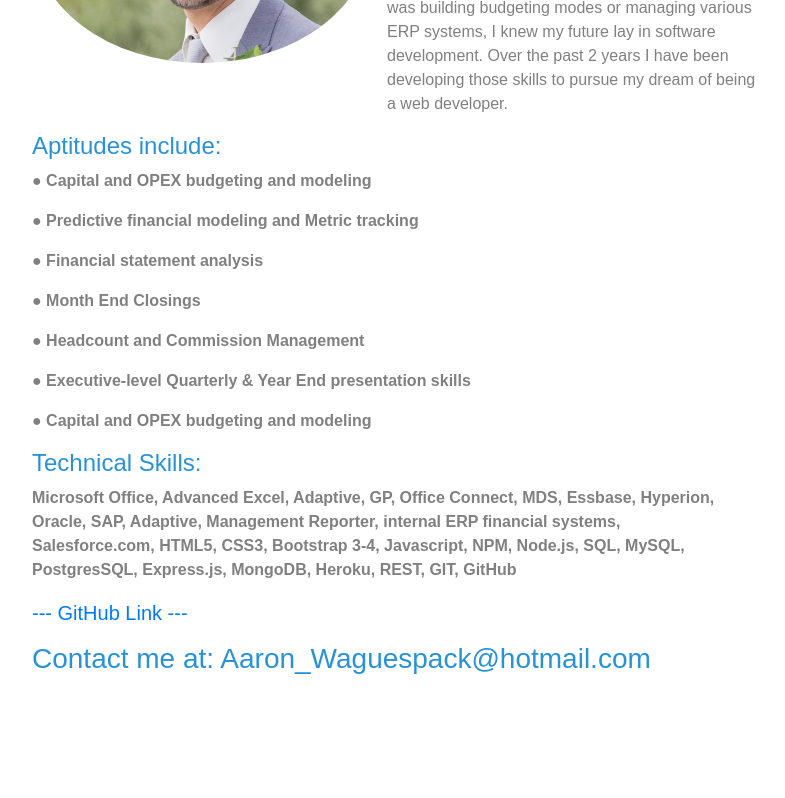
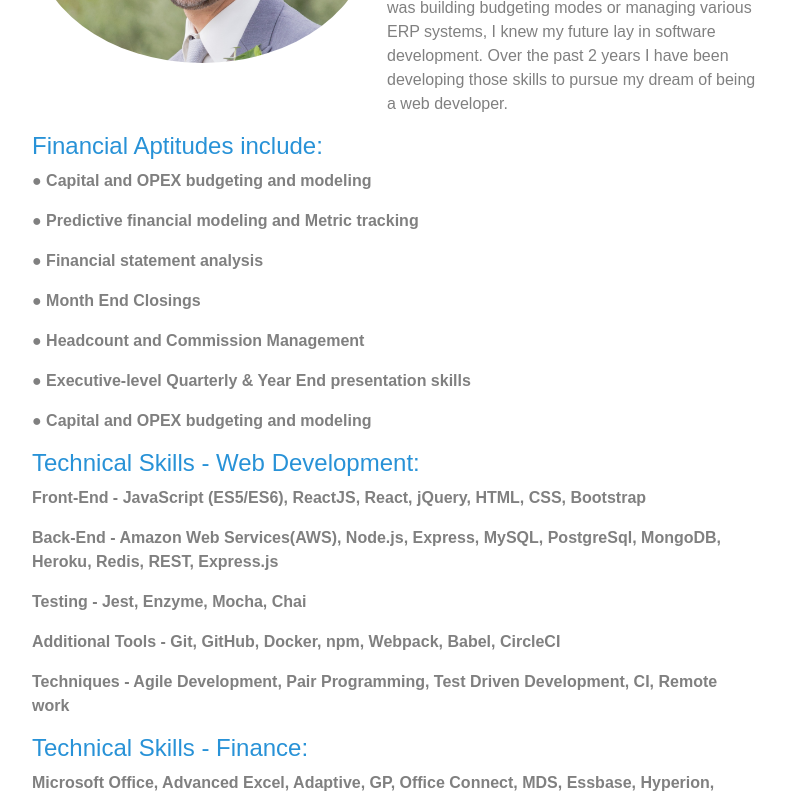
Before and after one commit to Aaron-Waguespack/resumelandingpage, a React (Create React App) app: page / in a window 1280 px wide. Shown: the part 760-1558 px from the top of the page, without its empty margins (253-1038 px from the left). Before the commit the page ends 1469 px from the top, so only its background shows below. Built offline with nearby package versions, Linux system fonts and the light colour scheme.

Commit message:
updated tech skills

```diff
--- a/src/components/home.js
+++ b/src/components/home.js
@@ -19,7 +19,7 @@ export default class Home extends Component {
               I knew my future lay in software development. Over the past 2 years I have
               been developing those skills to pursue my dream of being a web developer. </p>
             <Container>
-            <h4> Aptitudes include: </h4>
+            <h4> Financial Aptitudes include: </h4>
             <p className="bulletpoint">● Capital and OPEX budgeting and modeling </p>
             <p className="bulletpoint">● Predictive financial modeling and Metric tracking</p>
             <p className="bulletpoint">● Financial statement analysis</p>
@@ -27,13 +27,18 @@ export default class Home extends Component {
             <p className="bulletpoint">● Headcount and Commission Management</p>
             <p className="bulletpoint">● Executive-level Quarterly & Year End presentation skills</p>
             <p className="bulletpoint">● Capital and OPEX budgeting and modeling </p>
-            <h4>Technical Skills: </h4>
-            <p className="bulletpoint">Microsoft Office, Advanced Excel, Adaptive, GP, Office Connect, MDS,
+            <h4>Technical Skills - Web Development: </h4>
+            <p className="bulletpoint"> Front-End - JavaScript (ES5/ES6), ReactJS, React, jQuery, HTML, CSS, Bootstrap</p>
+            <p className="bulletpoint"> Back-End - Amazon Web Services(AWS), Node.js, Express, MySQL, PostgreSql, MongoDB, Heroku, Redis, REST, Express.js</p>
+            <p className="bulletpoint"> Testing - Jest, Enzyme, Mocha, Chai</p>
+            <p className="bulletpoint"> Additional Tools - Git, GitHub, Docker, npm, Webpack, Babel, CircleCI</p>
+            <p className="bulletpoint">Techniques - Agile Development, Pair Programming, Test Driven Development, CI, Remote work</p>
+            <h4>Technical Skills - Finance: </h4>
+            <p className="bulletpoint"> Microsoft Office, Advanced Excel, Adaptive, GP, Office Connect, MDS,
                  Essbase, Hyperion, Oracle, SAP, Adaptive, Management Reporter, internal ERP financial systems,
-                 Salesforce.com, HTML5, CSS3, Bootstrap 3-4, Javascript, NPM, Node.js, SQL, MySQL, PostgresSQL,
-                 Express.js, MongoDB, Heroku, REST, GIT, GitHub</p>
+                 Salesforce.com </p>
             <a className="gitlink" href="https://github.com/Aaron-Waguespack/">--- GitHub Link ---</a>
-            <h3>Contact me at: Aaron_Waguespack@hotmail.com</h3>
+            <h3>Contact me at: Aaron.Paul.Waguespack@gmail.com</h3>
             </Container>
           </Col>
         </Container>
```
